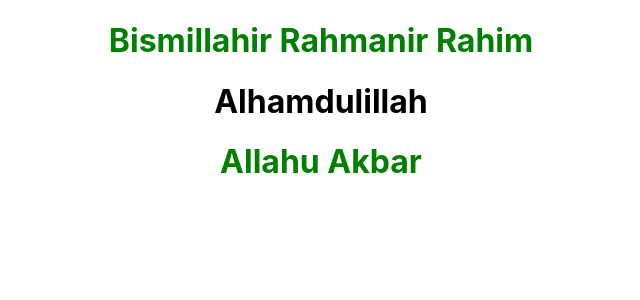
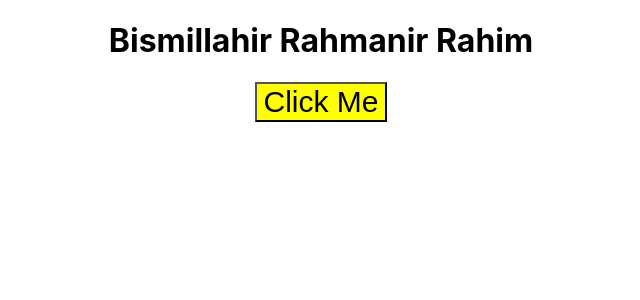
Before and after one commit to SR-Chowdhury/core-react-tutorial, a React (Create React App) app: page / in a window 1280 px wide. Shown: the top 300 px of the page, without its empty margins (319-959 px from the left). Built offline with nearby package versions, Linux system fonts and the light colour scheme.

Commit message:
7.3 Event Handler in React

```diff
--- /dev/null
+++ b/src/L7/7.3_event_handler.jsx
@@ -0,0 +1,18 @@
+import React from 'react';
+import styles from './style.module.css';
+
+class MyApp extends React.Component {
+    handleListener = (event) => {
+        console.log(event.target);
+    }
+    render() {
+        return (
+            <div className={styles.Wrapper}>
+                <h1 className={styles.h1Tag}>Bismillahir Rahmanir Rahim</h1>
+                <button className={styles.btn} onClick={this.handleListener}>Click Me</button>
+            </div>
+        )
+    }
+}
+
+export default MyApp;
--- /dev/null
+++ b/src/L7/style.module.css
@@ -0,0 +1,6 @@
+.btn {
+    color: fff;
+    background-color: yellow;
+    font-size: 30px;
+    cursor: pointer;
+}
--- a/src/components/app.jsx
+++ b/src/components/app.jsx
@@ -15,8 +15,9 @@ import React from 'react';
 // import MyApp from '../L5/5.5 Simple Timer/5.5_simple_timer';
 // import MyApp from '../L6/6.3_inline_css';
 // import MyApp from '../L6/6.4 CSS Style/6.4_css_class';
-import MyApp from '../L6/6.5 CSS Module/css_module';
+// import MyApp from '../L6/6.5 CSS Module/css_module';
 // import MyApp from '../L6/6.6 JSS [Styled Component]/p1';
+import MyApp from '../L7/7.3_event_handler';
 
 class App extends React.Component {
 
```
